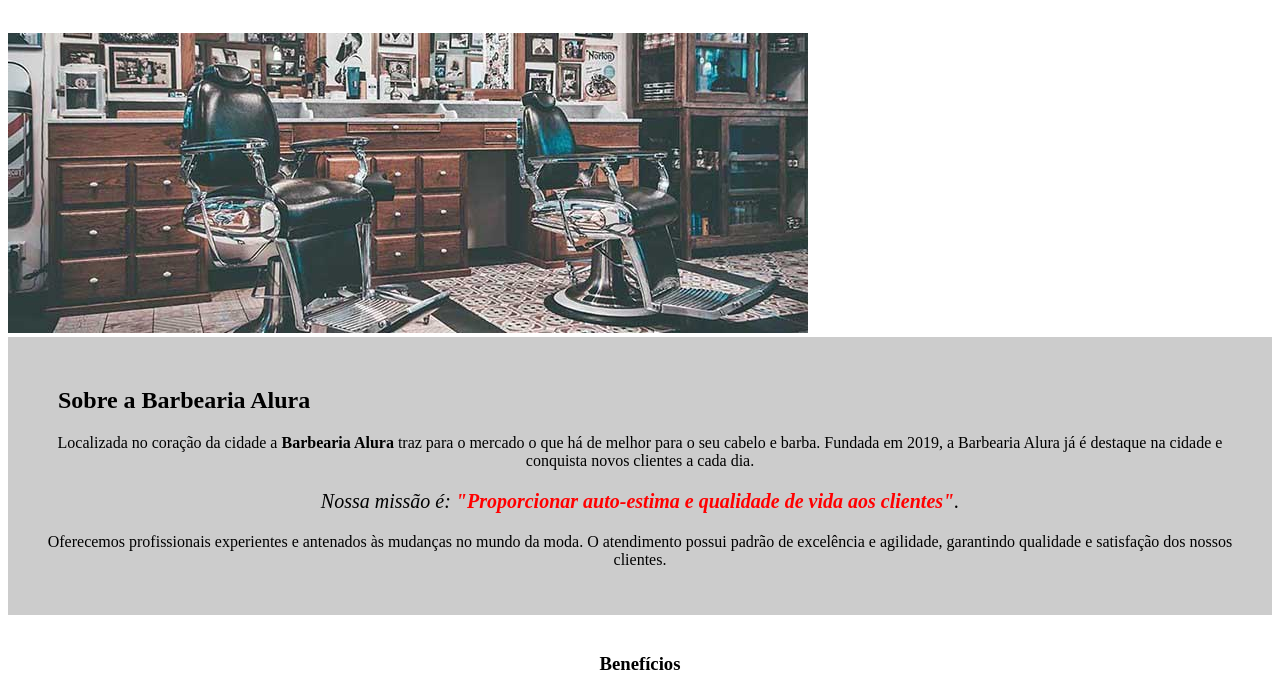
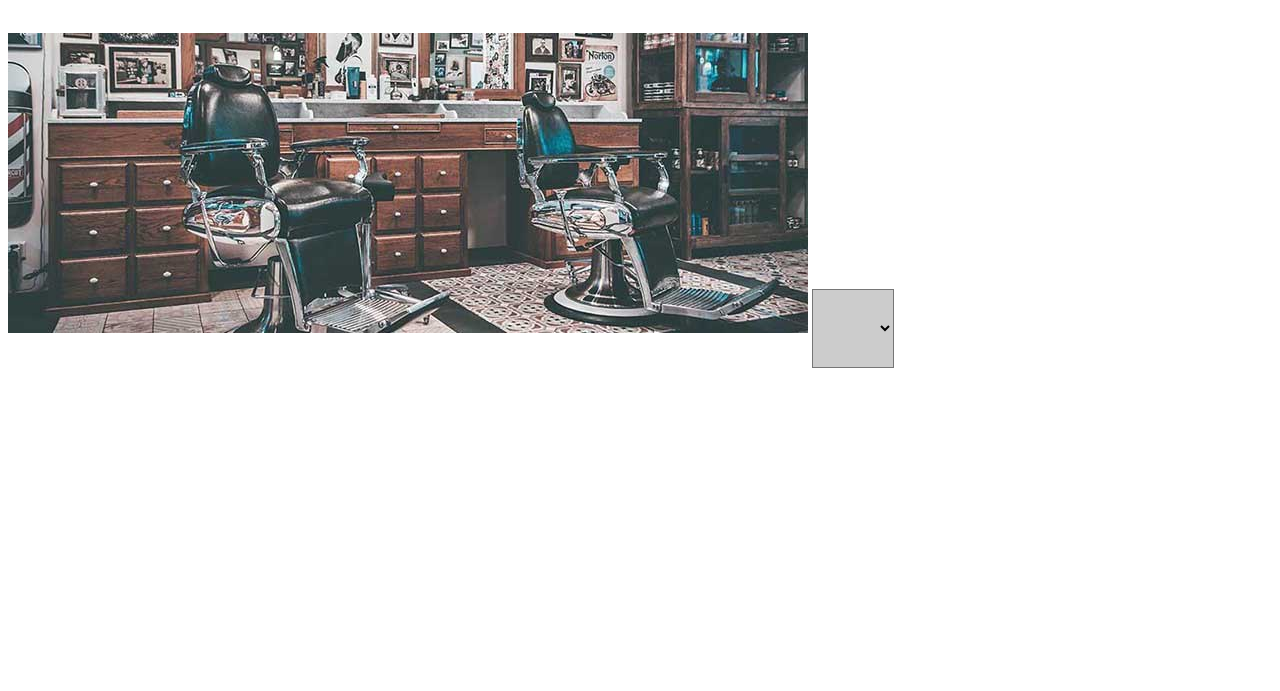
Before and after one commit to raulbborba19/barbeariaalurapt2, a plain HTML site: page index.html in a window 1280 px wide. Shown: the part 222-913 px from the top of the page. After the commit the page ends 800 px from the top, so only its background shows below. Drawn offline with Linux system fonts and the light colour scheme.

Commit message:
Update index.html

```diff
--- a/index.html
+++ b/index.html
@@ -1,5 +1,4 @@
 <!DOCTYPE html>
-
 <html lang="pt-br">
 	<head>
 		<meta charset="UTF-8">
@@ -23,9 +22,11 @@
         </header>
 
 		<img id="banner" src="banner.jpg">
-		<section class="principal">
+
+		<manin>
+		<select class="principal"
 			<h2 class="titulo-principal">Sobre a Barbearia Alura</h2>
-
+		<img class="utensilios.jpg" alt="utensilios"
 			<p>Localizada no coração da cidade a <strong>Barbearia Alura</strong> traz para o mercado o que há de melhor para o seu cabelo e barba. Fundada em 2019, a Barbearia Alura já é destaque na cidade e conquista novos clientes a cada dia.</p>
 
 			<p id="missao"><em>Nossa missão é: <strong>"Proporcionar auto-estima e qualidade de vida aos clientes"</strong>.</em></p>
```
